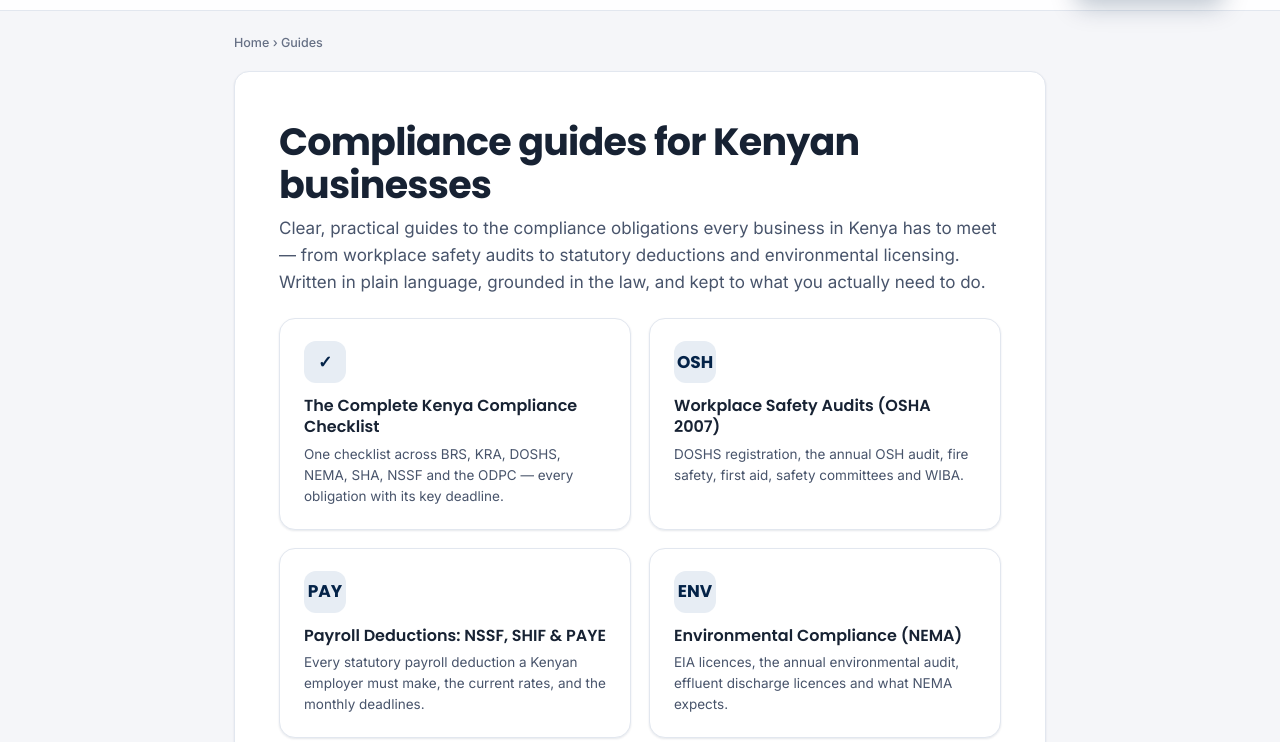
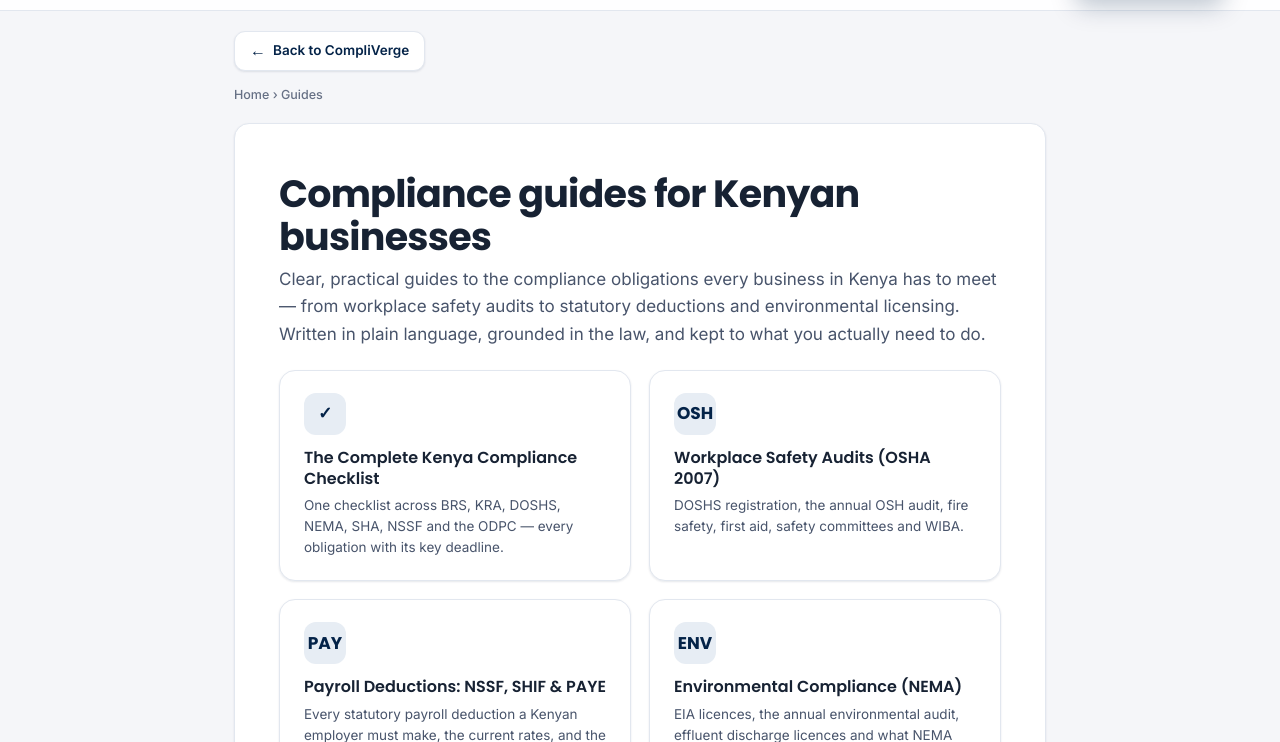
Before and after one commit to vicmmwangi/compliverge, a plain HTML site: page guides/index.html in a window 1280 px wide. Shown: the part 58-800 px from the top of the page. Drawn offline with Linux system fonts and the light colour scheme.

Commit message:
Add "Back to CompliVerge" button to all guide pages
- Styled back button at the top of every guide (and the hub),
  linking straight to the landing page; breadcrumb retained for SEO
- Token-driven, so it adapts to light/dark automatically

Co-Authored-By: Claude Opus 4.8 <noreply@anthropic.com>
Claude-Session: https://claude.ai/code/session_011i17ckEtLLMchnguwAaBGS

```diff
--- a/guides/guide.css
+++ b/guides/guide.css
@@ -30,7 +30,11 @@ header.site a.cta:hover{transform:translateY(-2px);text-decoration:none}
 
 .wrap{max-width:860px;margin:0 auto;padding:0 clamp(16px,5vw,24px)}
 
+.backlink{display:inline-flex;align-items:center;gap:7px;margin:20px 0 0;font-size:13.5px;font-weight:600;color:var(--navy);background:var(--white);border:1px solid var(--line);padding:8px 15px;border-radius:var(--radius-sm);box-shadow:var(--shadow-sm);transition:.16s}
+.backlink:hover{border-color:var(--navy);text-decoration:none;transform:translateX(-3px)}
+.backlink .arw{font-size:16px;line-height:1;margin-top:-1px}
 nav.crumb{font-size:12.5px;color:var(--ink-3);padding:22px 0 0;font-weight:500}
+.backlink + nav.crumb{padding-top:14px}
 nav.crumb a{color:var(--ink-3)}
 nav.crumb a:hover{color:var(--navy)}
 
--- a/guides/index.html
+++ b/guides/index.html
@@ -27,6 +27,7 @@
 </header>
 
 <div class="wrap">
+  <a class="backlink" href="https://compliverge.com/"><span class="arw">←</span> Back to CompliVerge</a>
   <nav class="crumb"><a href="https://compliverge.com/">Home</a> › Guides</nav>
   <article>
     <h1>Compliance guides for Kenyan businesses</h1>
```
Also changed, not shown: guides/business-compliance-checklist-kenya.html (+1 -0 lines), guides/nema-environmental-compliance-kenya.html (+1 -0 lines), guides/nssf-shif-paye-employer-obligations-kenya.html (+1 -0 lines), guides/osha-2007-audit-requirements-kenya.html (+1 -0 lines).
